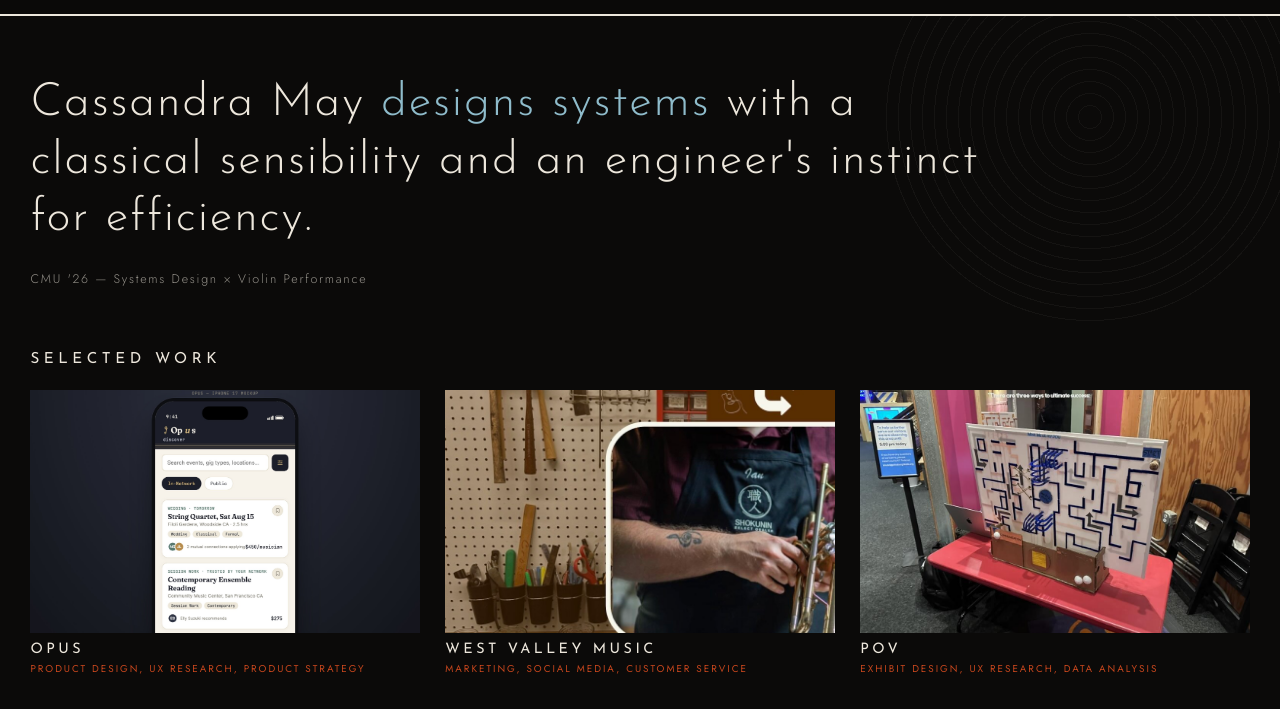
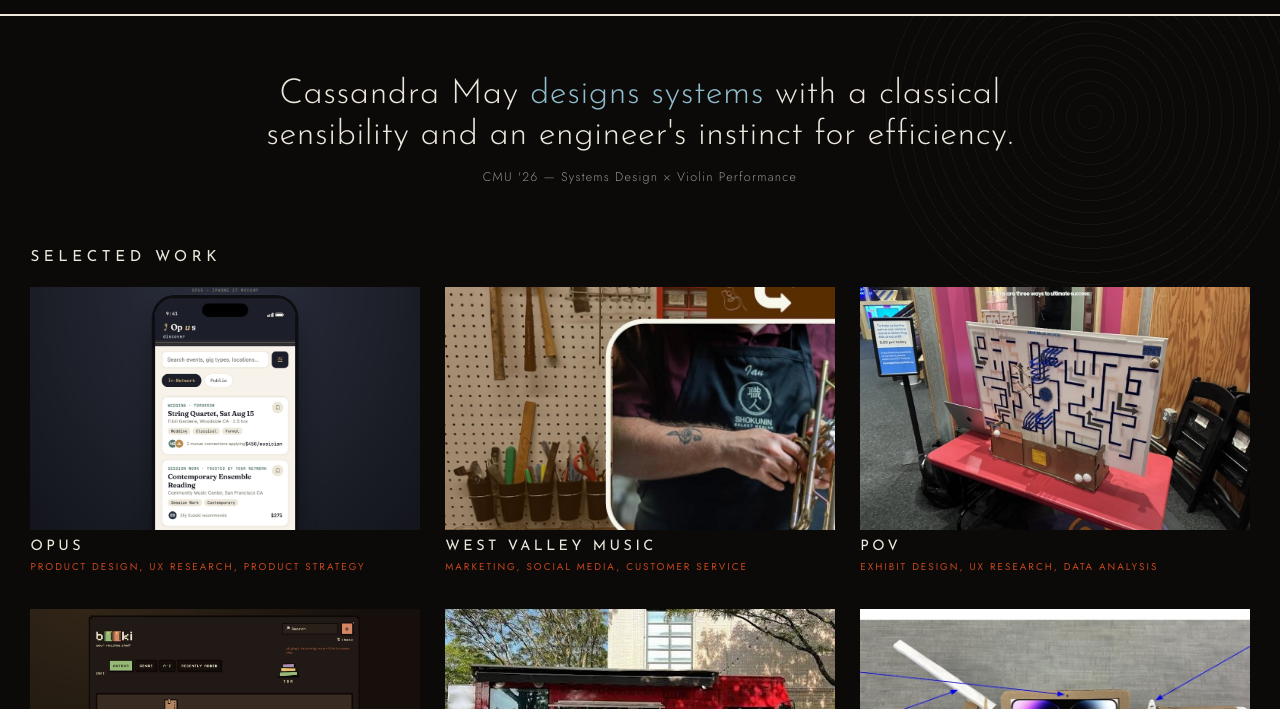
Before and after one commit to CassieM17/portfolio, a plain HTML site: page index.html in a window 1280 px wide. Shown: the part 53-762 px from the top of the page. Drawn offline with Linux system fonts and the light colour scheme.

Commit message:
Site update 2026-11-22 21:31

```diff
--- a/style.css
+++ b/style.css
@@ -1125,3 +1125,13 @@ button, input, textarea, select{ font-family:'Jost', sans-serif; }
 .hero h1.hero-line .hero-name{ font-weight:300; }
 .hero h1.hero-line .hero-blue{ color:var(--blue); }
 @media (max-width:700px){ .hero h1.hero-line{ font-size:1.6rem; letter-spacing:0.03em; } }
+
+/* hero v2: tighter, centred */
+.hero h1.hero-line, .hero .hero-meta-line{ text-align:center; }
+.hero h1.hero-line{
+  font-size:clamp(1.45rem, 2.7vw, 2.3rem); line-height:1.18; letter-spacing:0.015em;
+  max-width:27em; margin-left:auto; margin-right:auto; text-wrap:balance;
+}
+.hero .hero-meta-line{ margin-top:0.7rem; letter-spacing:0.1em; }
+.hero .section-mark{ text-align:left; }
+@media (max-width:700px){ .hero h1.hero-line{ font-size:1.4rem; letter-spacing:0.01em; } }
```
